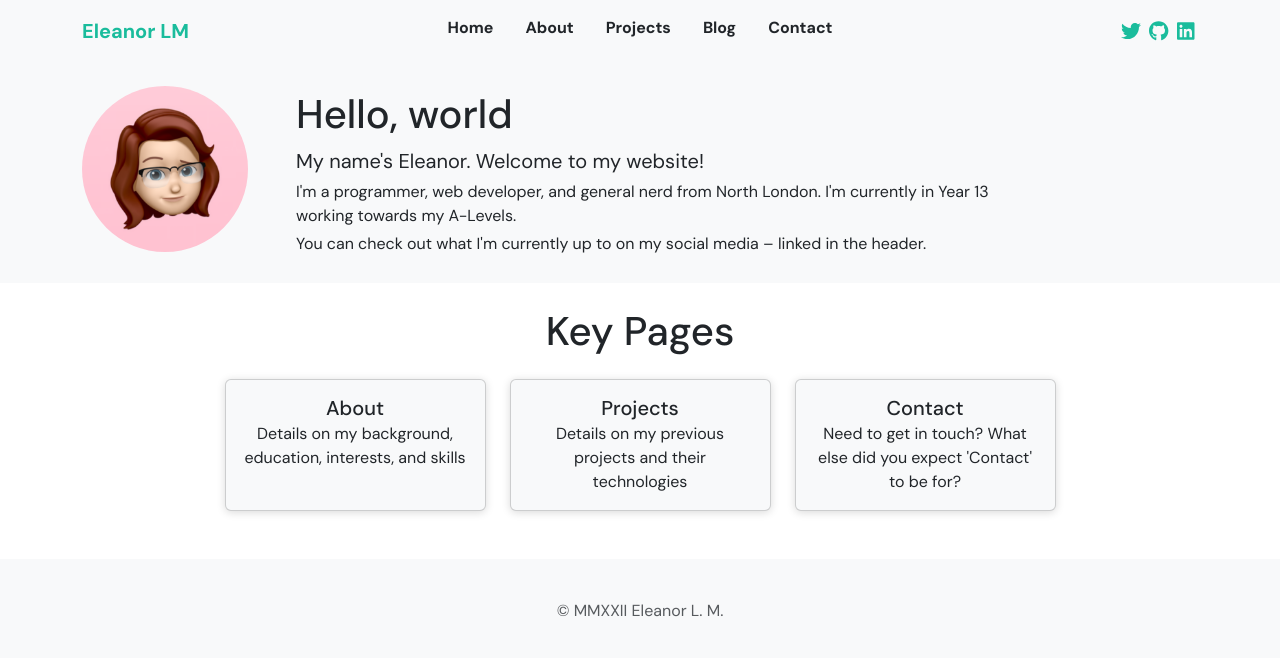
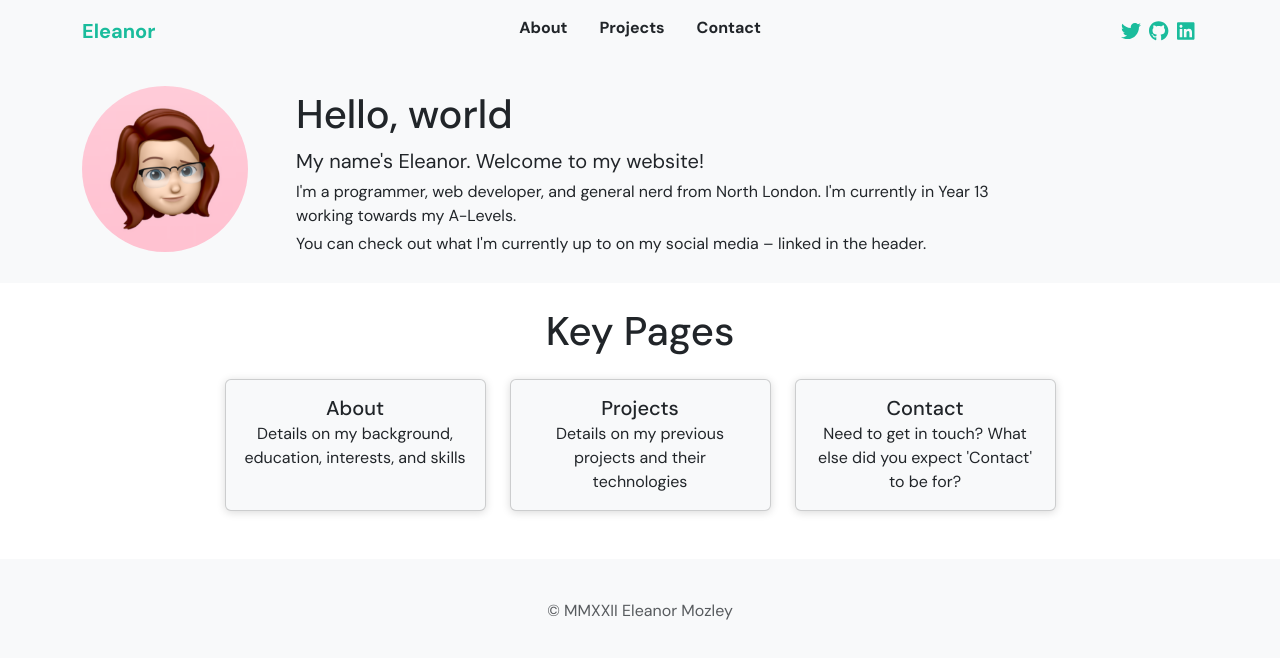
Before and after one commit to eleanorlm/eleanor-site, a Next.js app: page / in a window 1280 px wide. Shown: the top 658 px of the page. Built offline with nearby package versions, Linux system fonts and the light colour scheme.

Commit message:
Update header & footer

```diff
--- a/components/footer.js
+++ b/components/footer.js
@@ -3,7 +3,15 @@ import styles from "../styles/Footer.module.scss";
 export default function Footer() {
   return (
     <footer className={`${styles.footer} text-center text-muted`}>
-      <p>&copy; MMXXII Eleanor L. M.</p>
+      {/*
+       * The decision to use Roman Numerals is intentional as is the decision
+       * not to automatically change the year (which is a fairly common thing):
+       *  (1) The copyright year should be the year the site was last updated
+       *  (2) Roman numerals are stylistically nicer and common outside the web
+       *  (3) Roman numerals conceal the year the site was last updated
+       *       (which is probably also why they're used in the first place)
+       */}
+      <p>&copy; MMXXII Eleanor Mozley</p>
     </footer>
   );
 }
--- a/components/header.js
+++ b/components/header.js
@@ -28,23 +28,22 @@ export default function Header() {
       <div className="container">
         <div className="row">
           <div className={`col-lg-2 fs-5 color-primary fw-bold ${styles.name}`}>
-            <NavLink href="/" name="Eleanor LM" />
+            <NavLink href="/" name="Eleanor" />
           </div>
 
           <div className="col-lg-8 fw-bold">
             <nav className={styles.nav}>
-              <NavLink href="/" name="Home" />
-              <NavLink href="/about" name="About" />
+              <NavLink href="/" name="About" />
               <NavLink href="/projects" name="Projects" />
-              <NavLink href="/blog" name="Blog" />
+              {/* <NavLink href="/blog" name="Blog" /> */}
               <NavLink href="/contact" name="Contact" />
             </nav>
           </div>
 
           <div className={`col-lg-2 fs-5 ${styles.social}`}>
-            <SocialLink icon={faTwitter} href="https://twitter.com/imautonor" />
-            <SocialLink icon={faGithub} href="https://github.com/eleanorlm" />
-            <SocialLink icon={faLinkedin} href="https://linkedin.com/in/eleanorlm" />
+            <SocialLink icon={faTwitter} href="https://twitter.com/EleanorMozley" />
+            <SocialLink icon={faGithub} href="https://github.com/EleanorLM" />
+            <SocialLink icon={faLinkedin} href="https://linkedin.com/in/EleanorMozley" />
           </div>
         </div>
       </div>
```
